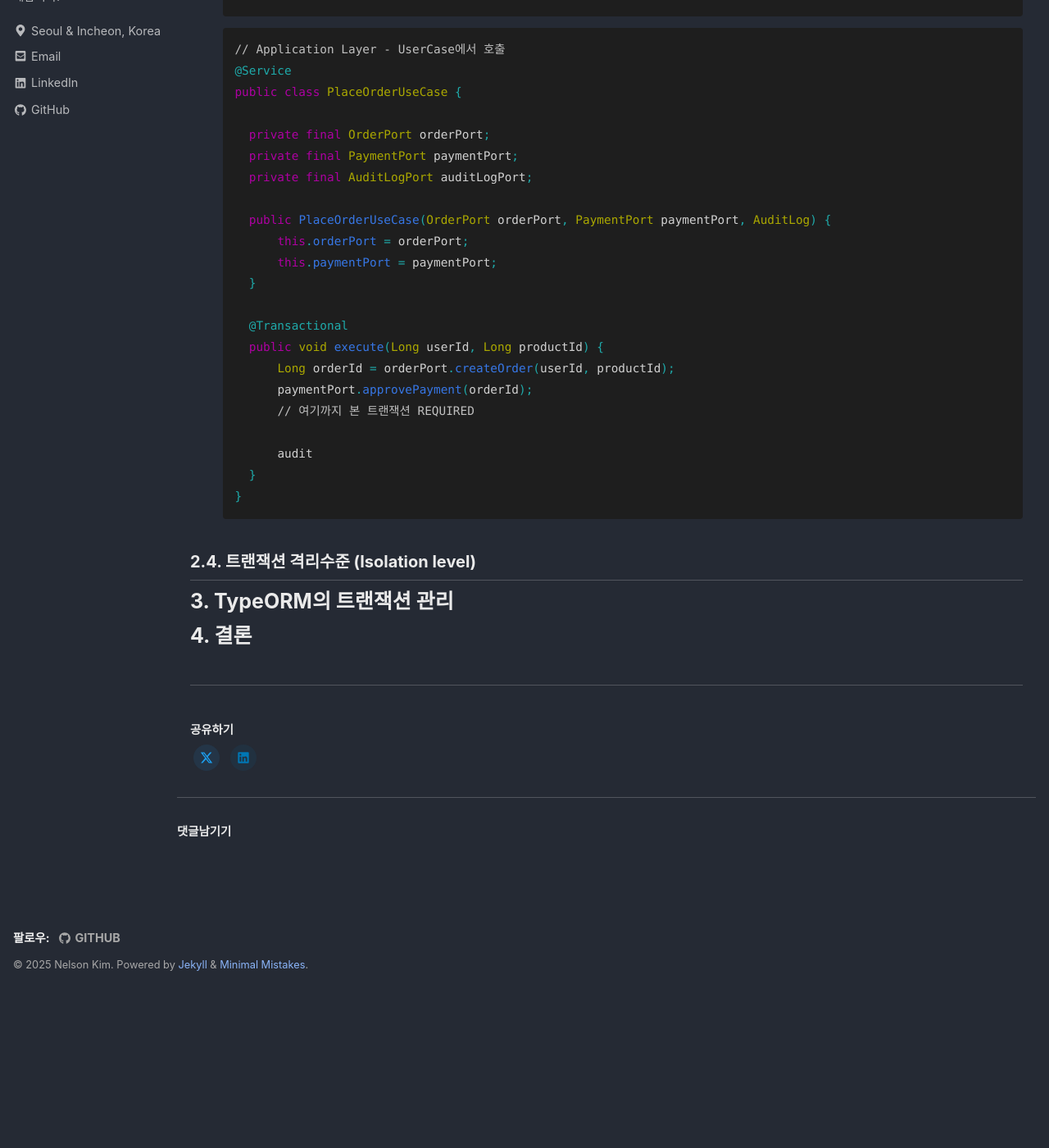
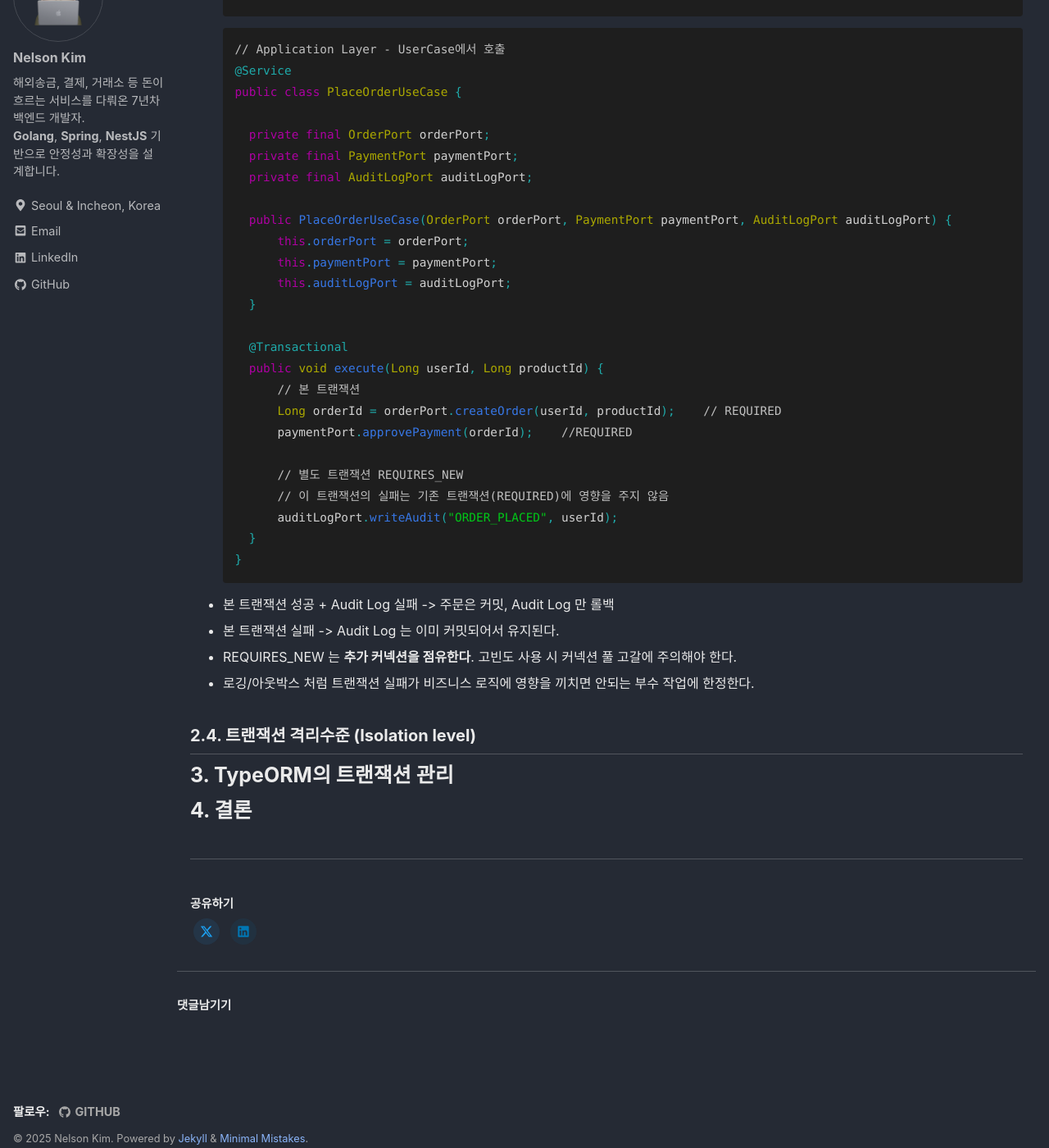
Before and after one commit to ssipflow/ssipflow.github.io, a Jekyll site: the page built from in-progress/2025-09-22-2-JPA-vs-TypeORM-Transaction.md, in a window 1280 px wide and 1400 px high, scrolled down 5409 px. Shown: the whole window at 82% size. Built offline with Jekyll 4.4.1, drawn with Linux system fonts in a browser that asks for light colours; nearby versions of some CDN libraries; comment, search, counter and statistics services are not loaded; before the commit the page ends 6627 px from its top, so only the background shows below that.

Commit message:
Complete transaction propagation examples and add best practices
- Fix constructor parameter issues in AuditLogJpaAdapter and PlaceOrderUseCase
- Complete REQUIRES_NEW example with proper audit log implementation
- Add detailed transaction execution flow comments
- Include important considerations about connection pool usage
- Add best practices for when to use REQUIRES_NEW (logging, outbox patterns)
- Explain transaction behavior scenarios (success/failure combinations)
- Ready for next section on isolation levels

````diff
--- a/in-progress/2025-09-22-2-JPA-vs-TypeORM-Transaction.md
+++ b/in-progress/2025-09-22-2-JPA-vs-TypeORM-Transaction.md
@@ -204,21 +204,28 @@ public class PlaceOrderUseCase {
     private final PaymentPort paymentPort;
     private final AuditLogPort auditLogPort;
 
-    public PlaceOrderUseCase(OrderPort orderPort, PaymentPort paymentPort, AuditLog) {
+    public PlaceOrderUseCase(OrderPort orderPort, PaymentPort paymentPort, AuditLogPort auditLogPort) {
         this.orderPort = orderPort;
         this.paymentPort = paymentPort;
+        this.auditLogPort = auditLogPort;
     }
 
     @Transactional
     public void execute(Long userId, Long productId) {
-        Long orderId = orderPort.createOrder(userId, productId);
-        paymentPort.approvePayment(orderId);
-        // 여기까지 본 트랜잭션 REQUIRED
+        // 본 트랜잭션
+        Long orderId = orderPort.createOrder(userId, productId);    // REQUIRED
+        paymentPort.approvePayment(orderId);    //REQUIRED
 
-        audit
+        // 별도 트랜잭션 REQUIRES_NEW
+        // 이 트랜잭션의 실패는 기존 트랜잭션(REQUIRED)에 영향을 주지 않음
+        auditLogPort.writeAudit("ORDER_PLACED", userId);
     }
 }
 ```
+- 본 트랜잭션 성공 + Audit Log 실패 -> 주문은 커밋, Audit Log 만 롤백
+- 본 트랜잭션 실패 -> Audit Log 는 이미 커밋되어서 유지된다.
+- REQUIRES_NEW 는 **추가 커넥션을 점유한다**. 고빈도 사용 시 커넥션 풀 고갈에 주의해야 한다.
+- 로깅/아웃박스 처럼 트랜잭션 실패가 비즈니스 로직에 영향을 끼치면 안되는 부수 작업에 한정한다.
 
 ## 2.4. 트랜잭션 격리수준 (Isolation level)
 
````
Also changed, not shown: other parts of in-progress/2025-09-22-2-JPA-vs-TypeORM-Transaction.md (+1 -1 lines).
